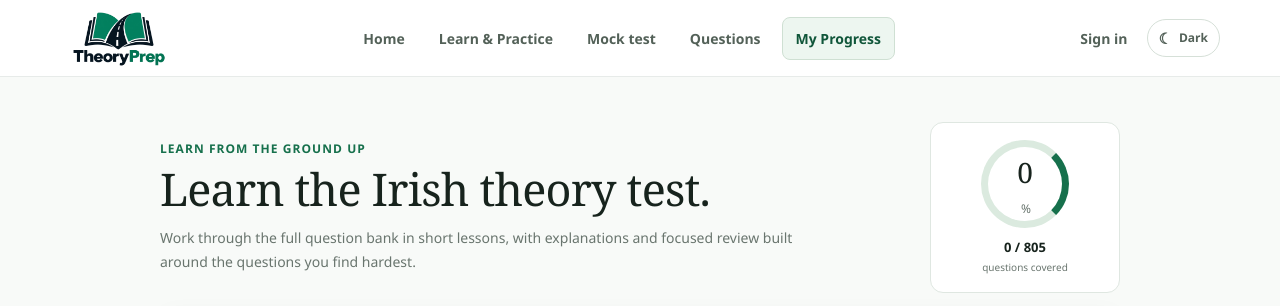
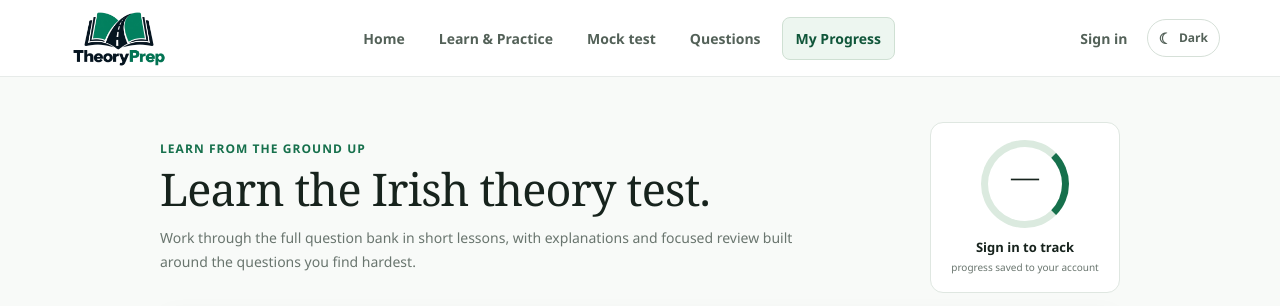
Before and after one commit to cullenry/theory-tester, a Next.js app: page /practice/learn in a window 1280 px wide. Shown: the top 306 px of the page. Built offline with nearby package versions, Linux system fonts and the light colour scheme; no server answers.

Commit message:
Make course progress indicator accurate

```diff
--- a/src/components/learn-course.tsx
+++ b/src/components/learn-course.tsx
@@ -54,6 +54,8 @@ export function LearnCourse() {
   const firstName = data.user ? getDisplayName(data.user).split(" ")[0] : "there";
   const hasStarted = progress.seenCount > 0;
   const complete = progress.seenCount >= progress.total;
+  const progressLabel = data.user ? `${progress.seenCount} / ${progress.total}` : "Sign in to track";
+  const progressDescription = data.user ? "questions covered" : "progress saved to your account";
 
   return (
     <main className="app-main">
@@ -67,11 +69,11 @@ export function LearnCourse() {
             </p>
           </div>
 
-          <div className="course-hero-progress" aria-label={`${progress.seenCount} of ${progress.total} questions covered`}>
-            <span className="course-progress-ring">{progress.percent}<small>%</small></span>
+          <div className="course-hero-progress" aria-label={data.user ? `${progress.seenCount} of ${progress.total} questions covered` : "Sign in to track course progress"}>
+            <span className="course-progress-ring">{data.user ? progress.percent : "—"}<small>{data.user ? "%" : ""}</small></span>
             <div>
-              <strong>{progress.seenCount} / {progress.total}</strong>
-              <span>questions covered</span>
+              <strong>{progressLabel}</strong>
+              <span>{progressDescription}</span>
             </div>
           </div>
         </section>
```
